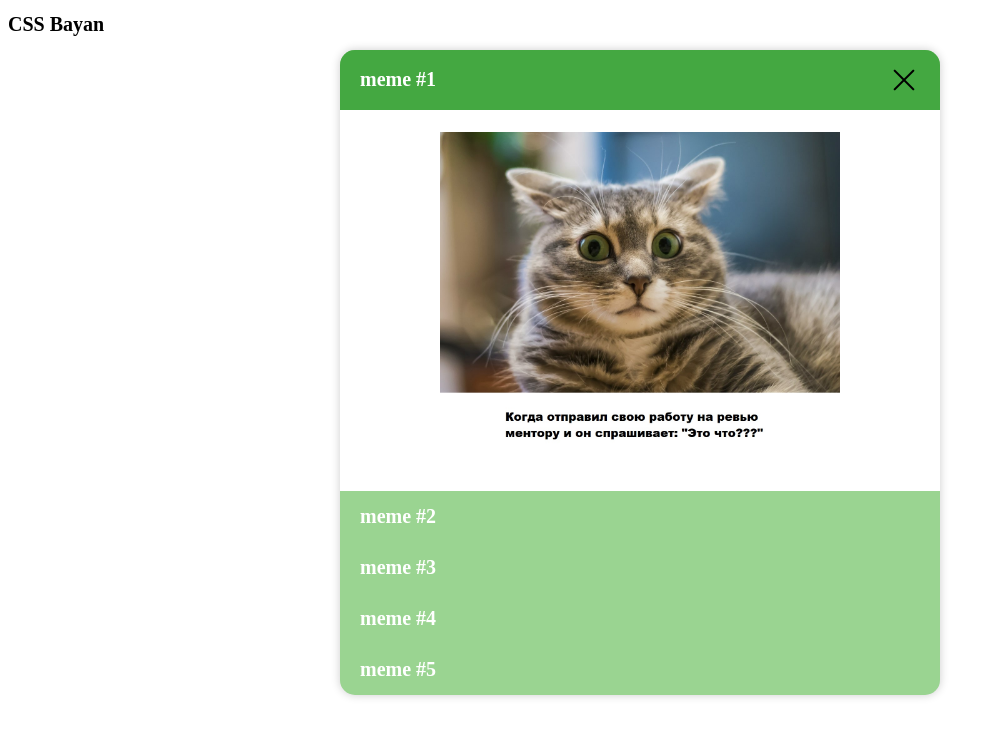
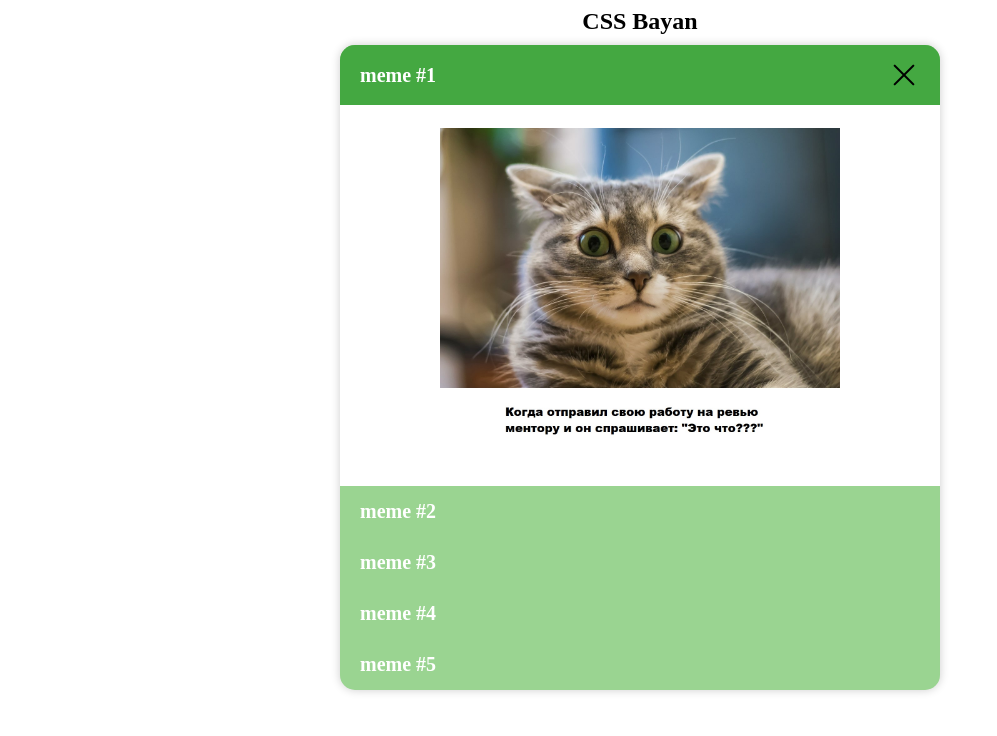
Before and after one commit to aarzybaev/cssBayan, a plain HTML site: page cssBayan/index.html in a window 1280 px wide. Shown: the whole page, without its empty margins (0-997 px from the left). Drawn offline with Linux system fonts and the light colour scheme.

Commit message:
fix: add animation when hover, h1 align center

```diff
--- a/cssBayan/style.css
+++ b/cssBayan/style.css
@@ -7,7 +7,14 @@ html {
     max-width: 1920px;
 }
 
-
+h1 {
+    margin: auto;
+    display: block;
+    text-align: center;
+    padding-bottom: 10px;
+    font-size: 2.4rem;
+    font-weight: 700;
+}
 .accordion{
     max-width: 60rem;
     box-shadow: 0 0 10px rgba(0, 0, 0, 0.2);
@@ -49,6 +56,7 @@ html {
 
 .accordion__label:hover + .accordion__content {
     display: block;
+    animation: fadeIn 2s;
 }
 
 .accordion__content{
```
